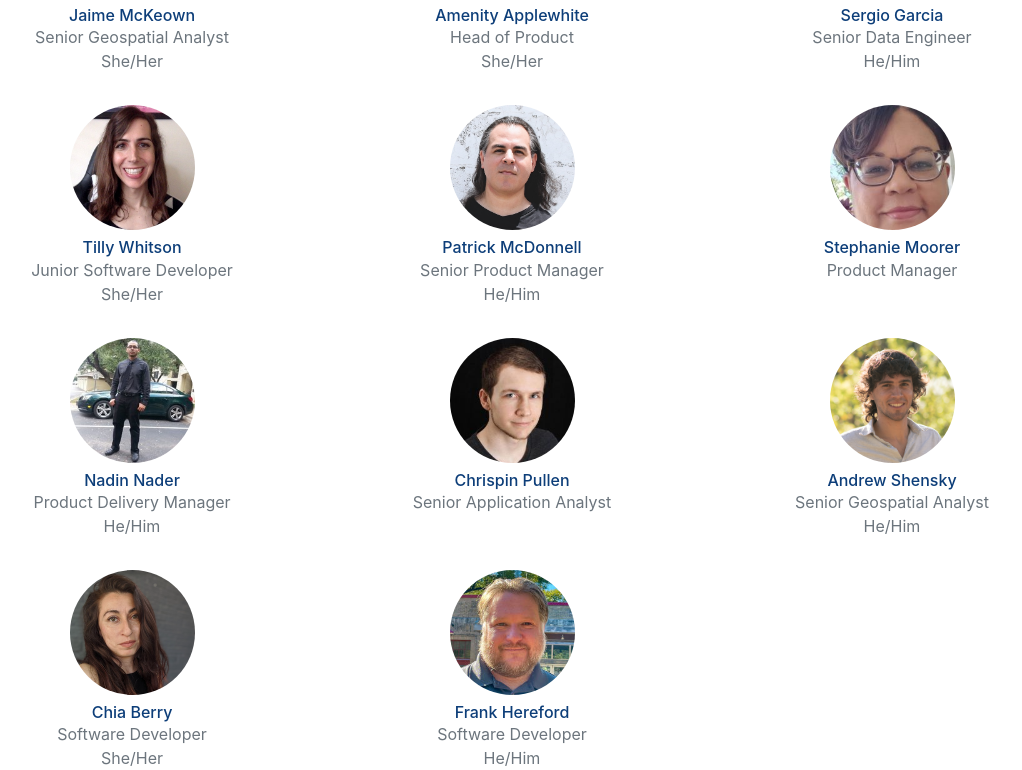
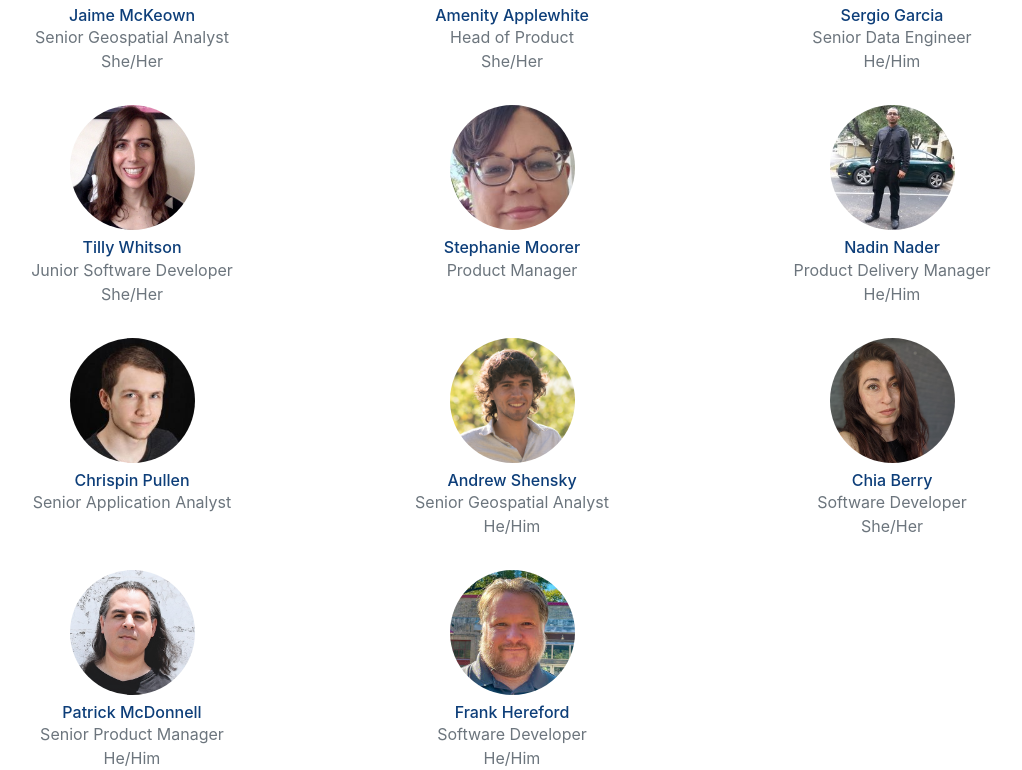
Before and after one commit to cityofaustin/atd-product, a Next.js app: page /about in a window 1280 px wide. Shown: the part 1570-2340 px from the top of the page, without its empty margins (128-1150 px from the left). Built offline with nearby package versions, Linux system fonts and the light colour scheme; no server answers.

Commit message:
Fix team member ordering
Members are ordered by their longevity with ATD, plus me

```diff
--- a/pages/about/index.js
+++ b/pages/about/index.js
@@ -67,12 +67,6 @@ const TEAM_MEMBERS = [
     src: "assets/headshots/tilly_whitson.jpeg",
   },
   {
-    name: "Patrick McDonnell",
-    title: "Senior Product Manager",
-    pronouns: "He/Him",
-    src: "assets/headshots/patrick_mcdonnell.jpeg",
-  },
-  {
     name: "Stephanie Moorer",
     title: "Product Manager",
     pronouns: "",
@@ -101,6 +95,12 @@ const TEAM_MEMBERS = [
     title: "Software Developer",
     pronouns: "She/Her",
     src: "assets/headshots/chia_berry.png",
+  },
+  {
+    name: "Patrick McDonnell",
+    title: "Senior Product Manager",
+    pronouns: "He/Him",
+    src: "assets/headshots/patrick_mcdonnell.jpeg",
   },
   {
     name: "Frank Hereford",
```
